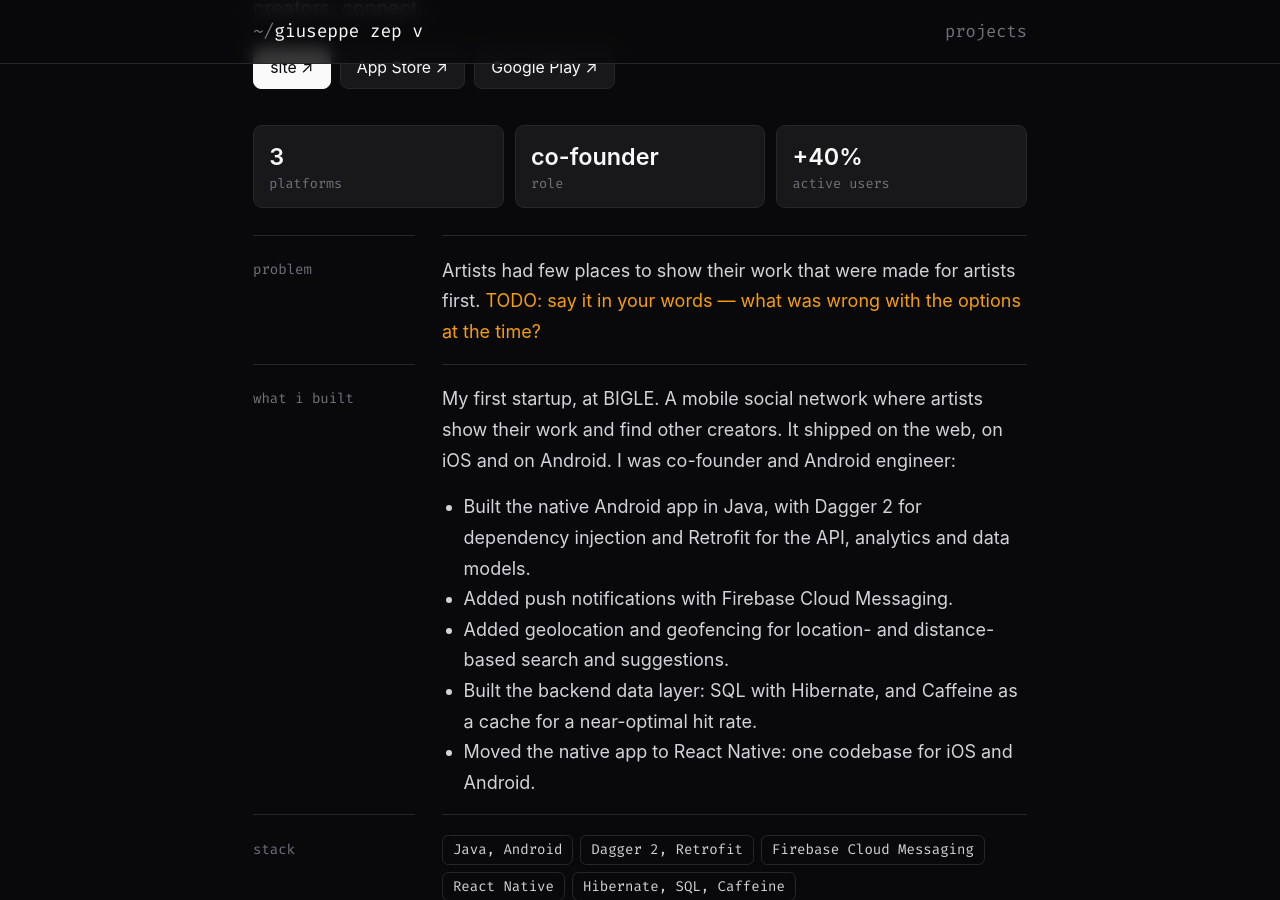
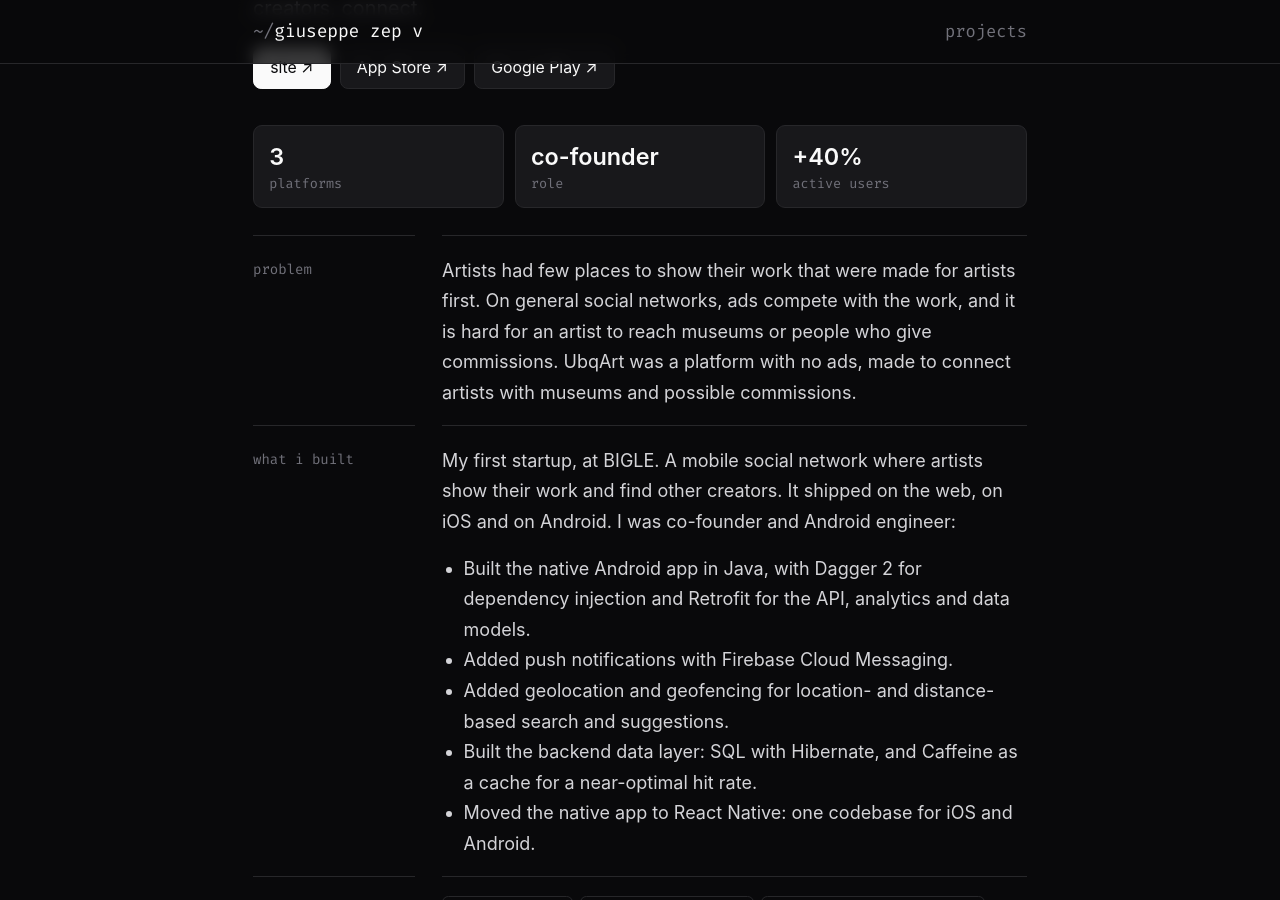
Before and after one commit to zepvalue/zepvalue.github.io, a Jekyll site: the page built from apps/ubqart.md, in a window 1280 px wide and 900 px high, scrolled down 341 px. Built offline with Jekyll 4.4.1, drawn with Linux system fonts in a browser that asks for light colours.

Commit message:
feat: add UbqArt problem, drop zippy-fit tester TODOs

```diff
--- a/apps/ubqart.md
+++ b/apps/ubqart.md
@@ -14,7 +14,9 @@ stats:
 ## Problem
 
 Artists had few places to show their work that were made for artists first.
-<span class="todo">TODO: say it in your words — what was wrong with the options at the time?</span>
+On general social networks, ads compete with the work, and it is hard for an
+artist to reach museums or people who give commissions. UbqArt was a platform
+with no ads, made to connect artists with museums and possible commissions.
 
 ## What I built
 
```
Also changed, not shown: apps/zippy-fit.md (+0 -2 lines).
